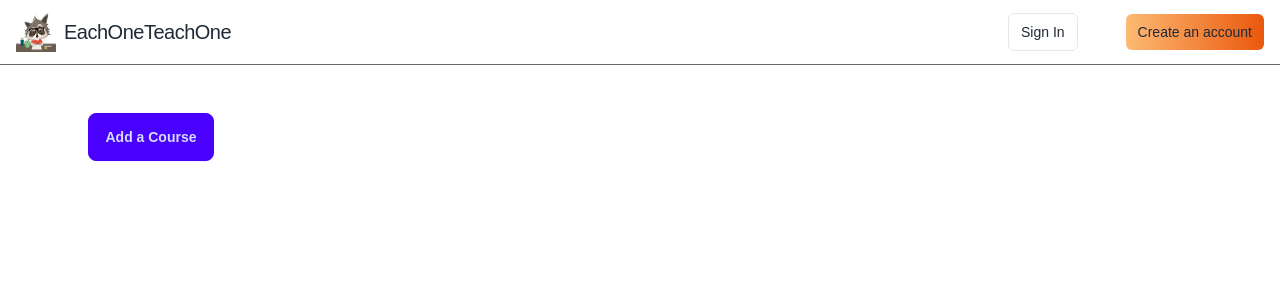
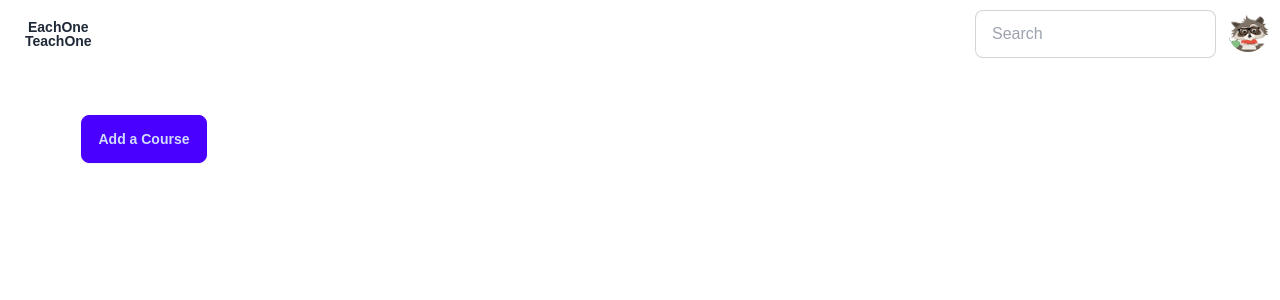
Before and after one commit to kamilbeehus/eachOneTeachOne, a React (Vite) app in the folder client/: page /usercourses in a window 1280 px wide. Shown: the top 300 px of the page. Built offline with nearby package versions, Linux system fonts and the light colour scheme; no server answers.

Commit message:
split up navbar into LandingNavBar and Navbar component - fix minor linting errors - add container to CourseCardRow

```diff
--- a/client/src/components/CourseCardRow.jsx
+++ b/client/src/components/CourseCardRow.jsx
@@ -3,7 +3,9 @@ import CourseCard from "./CourseCard";
 export default function CourseCardRow({ courseArray = [], isUserCourse }) {
   return (
     <>
-      <div className="grid content-center justify-items-center grid-cols-1 sm:grid-cols-2 md:grid-cols-3 lg:grid-cols-4 gap-6">
+      {/* <div className="grid content-center justify-items-center grid-cols-1 sm:grid-cols-2 md:grid-cols-3 lg:grid-cols-4 gap-6"> */}
+      <div className="container mx-auto">
+        <div className="grid grid-cols-1 content-center justify-items-center gap-6 sm:grid-cols-2 md:grid-cols-3 lg:grid-cols-4 xl:grid-cols-5 2xl:grid-cols-6 px-8">
           {courseArray.map((course) => {
             // Ensure each course object is valid
             if (!course || !course.title) {
@@ -23,6 +25,7 @@ export default function CourseCardRow({ courseArray = [], isUserCourse }) {
             <AddCourse isUserCourse={isUserCourse} />
           </div>
         </div>
+      </div>
     </>
   );
 }
--- a/client/src/components/HowDoesItWork.jsx
+++ b/client/src/components/LandingHowDoesItWork.jsx
@@ -1,6 +1,9 @@
-export default function HowDoesItWork() {
-    return(
-        <div id="howDoesItWork" className="flex flex-col items-center mt-6 lg:mt-20">
+export default function LandingHowDoesItWork() {
+  return (
+    <div
+      id="howDoesItWork"
+      className="flex flex-col items-center mt-6 lg:mt-20"
+    >
       <h1 className="text-4xl sm:text-6xl lg:text-7xl text-center tracking-wide">
         Each One Teach One.
         <span className="bg-gradient-to-r from-orange-500 to-red-800 text-transparent bg-clip-text">
@@ -9,8 +12,10 @@ export default function HowDoesItWork() {
         </span>
       </h1>
       <p className="mt-10 text-lg text-center text-neutral-500 max-w-4xl">
-      Offer courses in your area of expertise and earn credits for each hour you teach. These credits can then be used to book courses offered by others. It’s a wonderful cycle of learning and sharing knowledge!
+        Offer courses in your area of expertise and earn credits for each hour
+        you teach. These credits can then be used to book courses offered by
+        others. It’s a wonderful cycle of learning and sharing knowledge!
       </p>
     </div>
   );
-};
+}
--- /dev/null
+++ b/client/src/components/LandingNavbar.jsx
@@ -0,0 +1,60 @@
+import { Link } from "react-router-dom";
+import AvatarLogo from "../assets/Avatar.png";
+import { useState } from "react";
+import { Menu, X } from "lucide-react";
+
+export default function LandingNavbar() {
+  const [mobileDrawerOpen, setMobileDrawerOpen] = useState(false);
+
+  const toggleLandingNavbar = () => {
+    setMobileDrawerOpen(!mobileDrawerOpen);
+  };
+
+  return (
+    <nav className="sticky top-0 z-50 py-3 backdrop-blur-lg border-b border-neutral-700/80">
+      <div className="container px-4 mx-auto relative lg:text-sm">
+        <div className="flex justify-between items-center">
+          <div className="flex items-center flex-shrink-0">
+            <img className="h-10 w-10 mr-2" src={AvatarLogo} alt="Logo" />
+            <span className="text-xl tracking-tight">EachOneTeachOne</span>
+          </div>
+          <div className="hidden lg:flex justify-center space-x-12 items-center">
+            <Link to="/login" className="py-2 px-3 border rounded-md">
+              Sign In
+            </Link>
+            <Link
+              to="/Signup"
+              className="bg-gradient-to-r from-orange-300 to-orange-600 py-2 px-3 rounded-md"
+            >
+              Create an account
+            </Link>
+          </div>
+          <div className="lg:hidden md:flex flex-col justify-end">
+            <button onClick={toggleLandingNavbar}>
+              {mobileDrawerOpen ? <X /> : <Menu />}
+            </button>
+          </div>
+        </div>
+      </div>
+    </nav>
+  );
+}
+//         <ul
+//           tabIndex={0}
+//           className="menu menu-sm dropdown-content bg-base-300 rounded-box z-[1] mt-3 w-52 p-2 shadow"
+//         >
+//           {/* Todo: add these options once, they are needed */}
+//           <li>
+//             <a className="justify-between">Profile</a>
+//           </li>
+//           <li>
+//             <Link to="/usercourses">My Courses</Link>
+//           </li>
+//           <li>
+//             <Link to="/">logout</Link>
+//           </li>
+//         </ul>
+//       </div>
+//     </div>
+//   </div>
+// );
--- /dev/null
+++ b/client/src/components/LandingWhyUs.jsx
@@ -0,0 +1,39 @@
+import { LandingWhyUsList } from "../constants/formFields";
+
+export default function LandingWhyUs() {
+  return (
+    <div
+      id="whyUs"
+      className="relative mt-20 border-b border-neutral-800 min-h-[800px]"
+    >
+      <div className="text-center">
+        <span className="bg-neutral-900 text-orange-500 rounded-full h-6 text-sm font-medium px-2 py-1 uppercase">
+          Why Us?
+        </span>
+        <h2 className="text-3xl sm:text-5xl lg:text-6xl mt-10 lg:mt-20 tracking-wide">
+          Why Join{" "}
+          <span className="bg-gradient-to-r from-orange-500 to-orange-800 text-transparent bg-clip-text">
+            Each One Teach One?
+          </span>
+        </h2>
+      </div>
+      <div className="flex flex-wrap mt-10 lg:mt-20">
+        {LandingWhyUsList.map((LandingWhyUsList, index) => (
+          <div key={index} className="w-full sm:w-1/2 lg:w-1/3">
+            <div className="flex">
+              <div className="flex mx-6 h-10 w-10 p-2 bg-neutral-700 text-orange-700 justify-center items-center rounded-full">
+                {LandingWhyUsList.icon}
+              </div>
+              <div>
+                <h5 className="mt-1 mb-6 text-xl">{LandingWhyUsList.text}</h5>
+                <p className="text-md p-2 mb-20 text-neutral-500">
+                  {LandingWhyUsList.description}
+                </p>
+              </div>
+            </div>
+          </div>
+        ))}
+      </div>
+    </div>
+  );
+}
--- a/client/src/components/Navbar.jsx
+++ b/client/src/components/Navbar.jsx
@@ -1,76 +1,45 @@
-import { Link as RouterLink } from "react-router-dom";
+import { Link } from "react-router-dom";
 import Search from "./Search";
 import AvatarLogo from "../assets/Avatar.png";
-import { useState } from "react";
-import { Menu, X } from "lucide-react";
 
 export default function Navbar() {
-  const [mobileDrawerOpen, setMobileDrawerOpen] = useState(false);
-
-  const toggleNavbar = () => {
-    setMobileDrawerOpen(!mobileDrawerOpen);
-  };
-
   return (
-    <nav className="sticky top-0 z-50 py-3 backdrop-blur-lg border-b border-neutral-700/80">
-      <div className="container px-4 mx-auto relative lg:text-sm">
-        <div className="flex justify-between items-center">
-          <div className="flex items-center flex-shrink-0">
-            <img className="h-10 w-10 mr-2" src={AvatarLogo} alt="Logo" />
-            <span className="text-xl tracking-tight">EachOneTeachOne</span>
-          </div>
-          <div className="hidden lg:flex justify-center space-x-12 items-center">
-            <RouterLink to="/login" className="py-2 px-3 border rounded-md">
-              Sign In
-            </RouterLink>
-            <RouterLink
-              to="/Signup"
-              className="bg-gradient-to-r from-orange-300 to-orange-600 py-2 px-3 rounded-md"
-            >
-              Create an account
-            </RouterLink>
-          </div>
-          <div className="lg:hidden md:flex flex-col justify-end">
-            <button onClick={toggleNavbar}>
-              {mobileDrawerOpen ? <X /> : <Menu />}
-            </button>
-          </div>
-        </div>
-        {mobileDrawerOpen && (
-          <div className="fixed right-0 z-20 bg-neutral-500 w-full p-12 flex flex-col justify-center items-center lg:hidden">
-            <div className="flex space-x-6">
-              <RouterLink to="/login" className="py-2 px-3 border rounded-md">
-                Sign In
-              </RouterLink>
-              <RouterLink
-                to="/Signup"
-                className="py-2 px-3 rounded-md bg-gradient-to-r from-orange-500 to-orange-800"
-              >
-                Create an account
-              </RouterLink>
+    <div className="navbar bg-base-100">
+      <div className="flex-1">
+        <Link to="/home" className="btn btn-ghost">
+          EachOne<br></br>TeachOne
+        </Link>
+      </div>
+      <div className="flex-none gap-2">
+        <Search />
+        <div className="dropdown dropdown-end">
+          <div
+            tabIndex={0}
+            role="button"
+            className="btn btn-ghost btn-circle avatar"
+          >
+            <div className="w-10 rounded-full">
+              {/* Todo: insert teachers profile photo */}
+              <img alt="Tailwind CSS Navbar component" src={AvatarLogo} />
             </div>
           </div>
-        )}
+          <ul
+            tabIndex={0}
+            className="menu menu-sm dropdown-content bg-base-300 rounded-box z-[1] mt-3 w-52 p-2 shadow"
+          >
+            {/* Todo: add these options once, they are needed */}
+            <li>
+              <a className="justify-between">Profile</a>
+            </li>
+            <li>
+              <Link to="/usercourses">My Courses</Link>
+            </li>
+            <li>
+              <Link to="/">logout</Link>
+            </li>
+          </ul>
+        </div>
       </div>
-    </nav>
+    </div>
   );
 }
-  //         <ul
-  //           tabIndex={0}
-  //           className="menu menu-sm dropdown-content bg-base-300 rounded-box z-[1] mt-3 w-52 p-2 shadow"
-  //         >
-  //           {/* Todo: add these options once, they are needed */}
-  //           <li>
-  //             <a className="justify-between">Profile</a>
-  //           </li>
-  //           <li>
-  //             <Link to="/usercourses">My Courses</Link>
-  //           </li>
-  //           <li>
-  //             <Link to="/">logout</Link>
-  //           </li>
-  //         </ul>
-  //       </div>
-  //     </div>
-  //   </div>
-  // );
--- a/client/src/components/Signup.jsx
+++ b/client/src/components/Signup.jsx
@@ -12,7 +12,7 @@ fields.forEach((field) => (fieldsState[field.id] = ""));
 
 export default function Signup() {
   const [signupState, setSignupState] = useState(fieldsState);
-  const [error, setError] = useState(null); // State for storing errors
+  const [, setError] = useState(null); // State for storing errors
   const navigate = useNavigate();
 
   const handleChange = (e) =>
@@ -52,6 +52,7 @@ export default function Signup() {
       );
       console.log("User registered successfully :", response.data);
     } catch (error) {
+      console.error(error);
       throw error;
     }
   };
--- a/client/src/constants/formFields.jsx
+++ b/client/src/constants/formFields.jsx
@@ -80,7 +80,7 @@ const navItems = [
   { label: "Why us?", href: "#" },
   { label: "Testimonials", href: "#" },
 ];
-const WhyUsList = [
+const LandingWhyUsList = [
   {
     icon: <BookOpenText />,
     text: "Offer and Book courses",
@@ -118,4 +118,4 @@ const WhyUsList = [
       "Both teaching and learning foster personal and professional development. Share what you know and gain new skills in return.",
   },
 ];
-export { loginFields, signupFields, navItems, WhyUsList }; //signupFields to be added to the array
+export { loginFields, signupFields, navItems, LandingWhyUsList }; //signupFields to be added to the array
--- a/client/src/pages/LandingPage.jsx
+++ b/client/src/pages/LandingPage.jsx
@@ -1,14 +1,13 @@
-import { Link } from "react-router-dom";
-import Navbar from "../components/Navbar";
-import HowDoesItWork from "../components/HowDoesItWork";
-import WhyUs from "../components/WhyUs";
+import LandingNavbar from "../components/LandingNavbar";
+import LandingHowDoesItWork from "../components/LandingHowDoesItWork";
+import LandingWhyUs from "../components/LandingWhyUs";
 
 export default function LandingPage() {
   return (
     <>
-      <Navbar />
-      <HowDoesItWork />
-      <WhyUs />
+      <LandingNavbar />
+      <LandingHowDoesItWork />
+      <LandingWhyUs />
     </>
   );
 }
```
Also changed, not shown: client/src/components/WhyUs.jsx (deleted, +0 -36 lines), 1 other file (tests, documents, lock files or other folders). Lines whose indentation alone changed are shown as unchanged.
